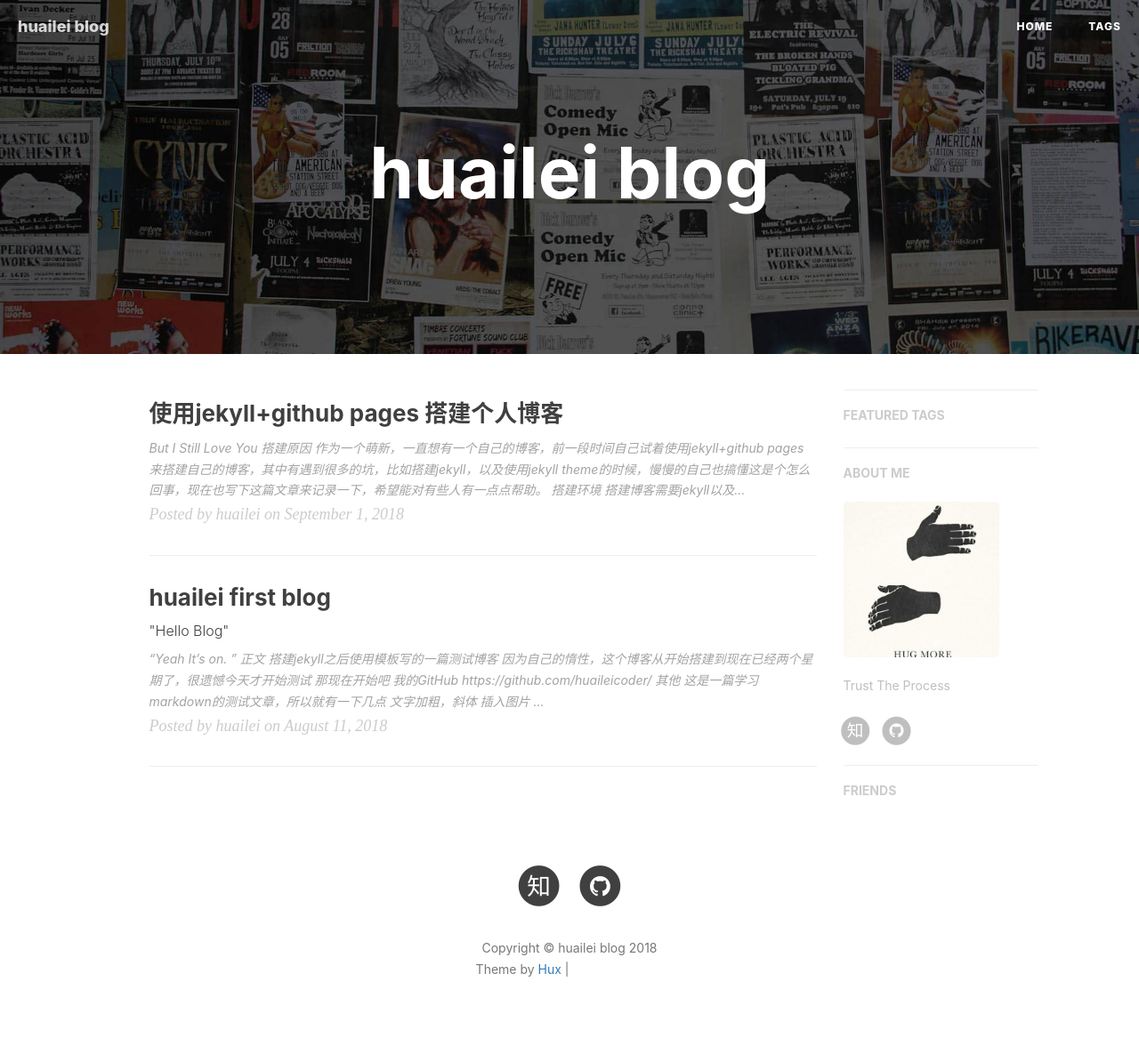
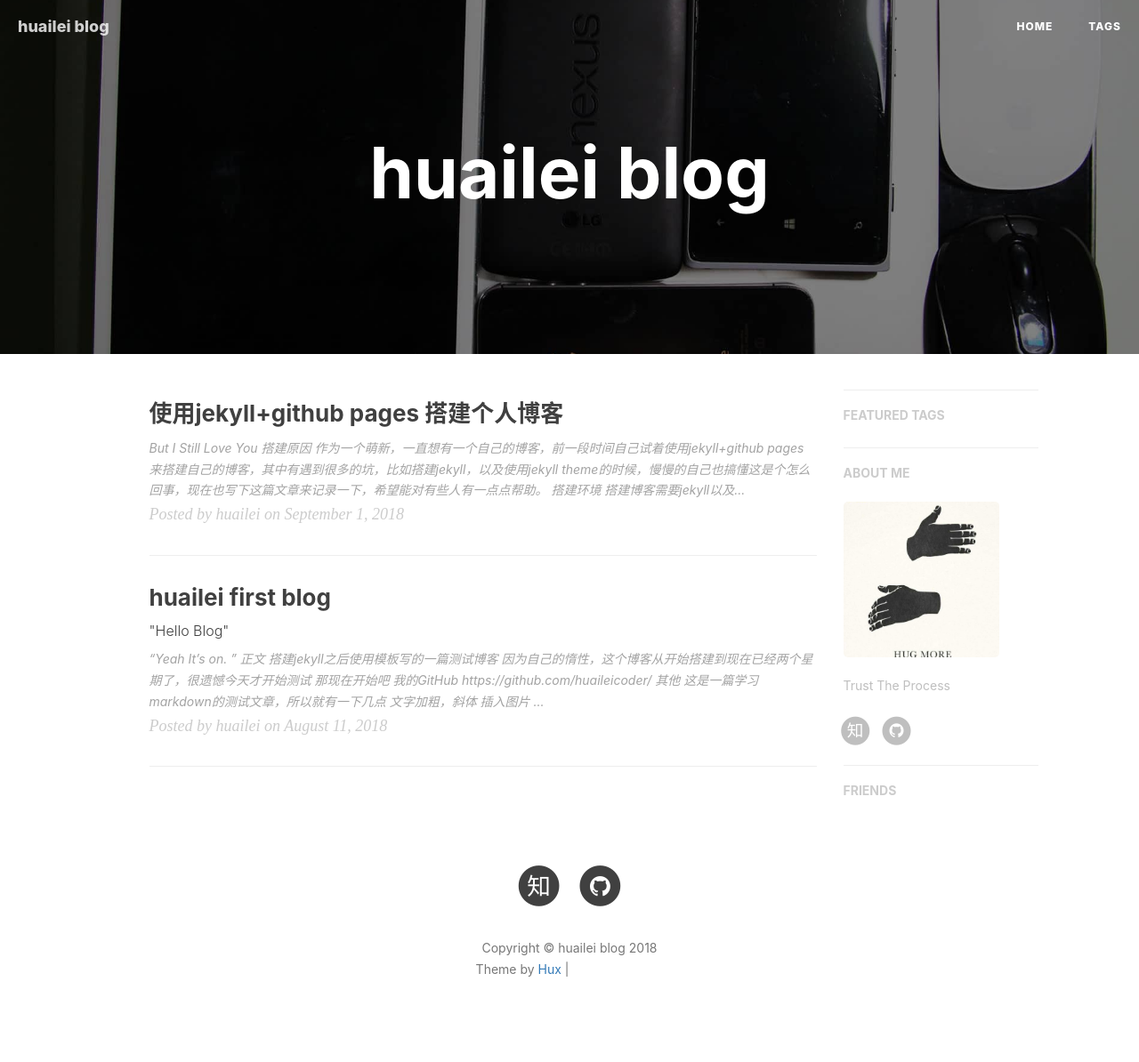
Before and after one commit to huaileicoder/huaileicoder.github-io, a Jekyll site: the page built from index.html, in a window 1280 px wide. Shown: the whole page at 89% size. Built offline with Jekyll 4.4.1, drawn with Linux system fonts in a browser that asks for light colours; nearby versions of some CDN libraries; the list of posts is cut into pages by our own code; comment, search, counter and statistics services are not loaded; grey boxes are pictures that could not be loaded.

Commit message:
modify home bg

```diff
--- a/_config.yml
+++ b/_config.yml
@@ -1,7 +1,7 @@
 # Site settings
 title: huailei blog
 SEOTitle: 怀雷 | huailei Blog
-header-img: img/home-bg.jpg
+header-img: img/home-bg-geek.jpg
 email: huailei2017@gmail.com
 description: "Trust The Process"
 keyword: "Trust The Process"
```
Also changed, not shown: 2 other files.
